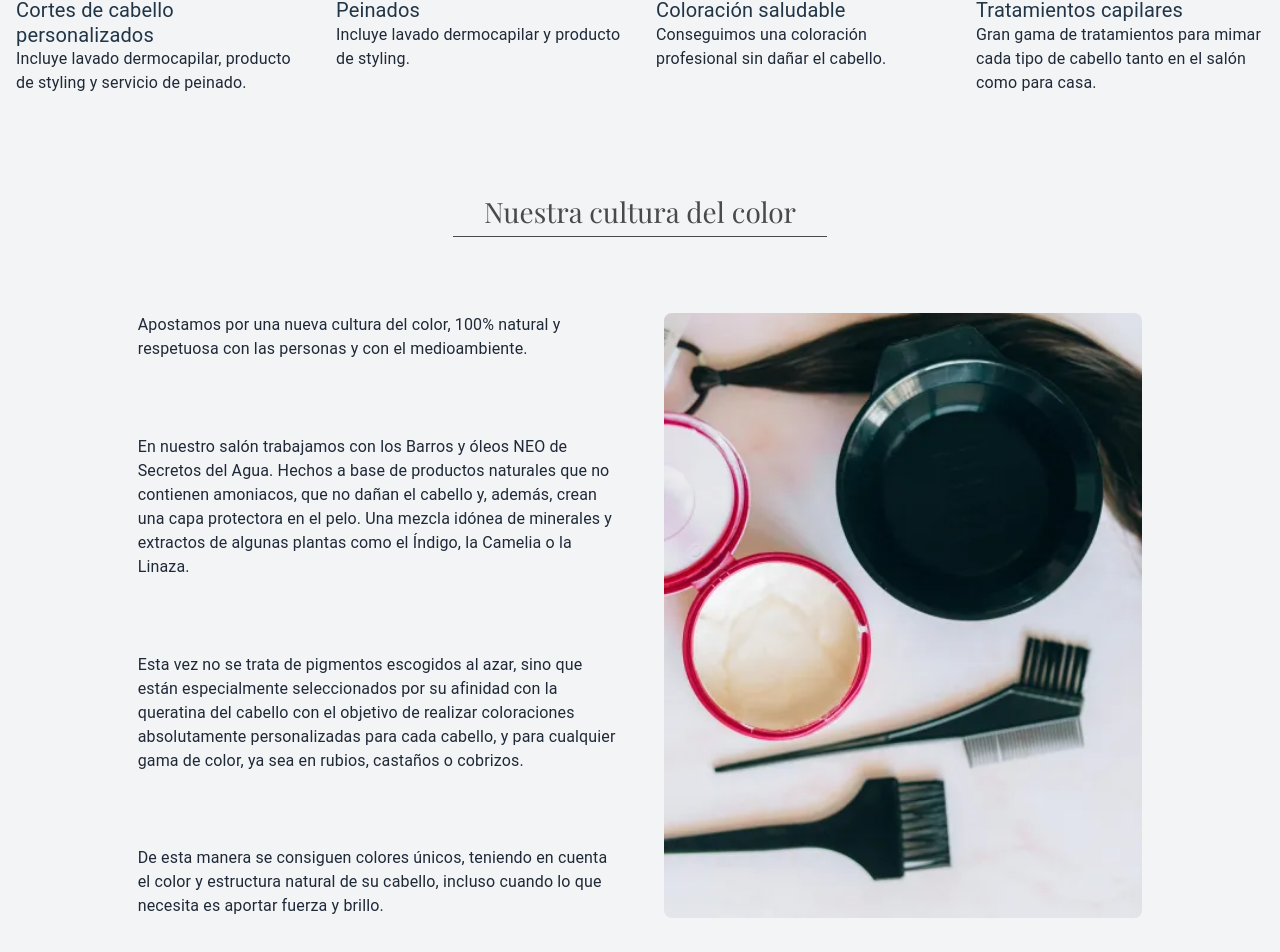
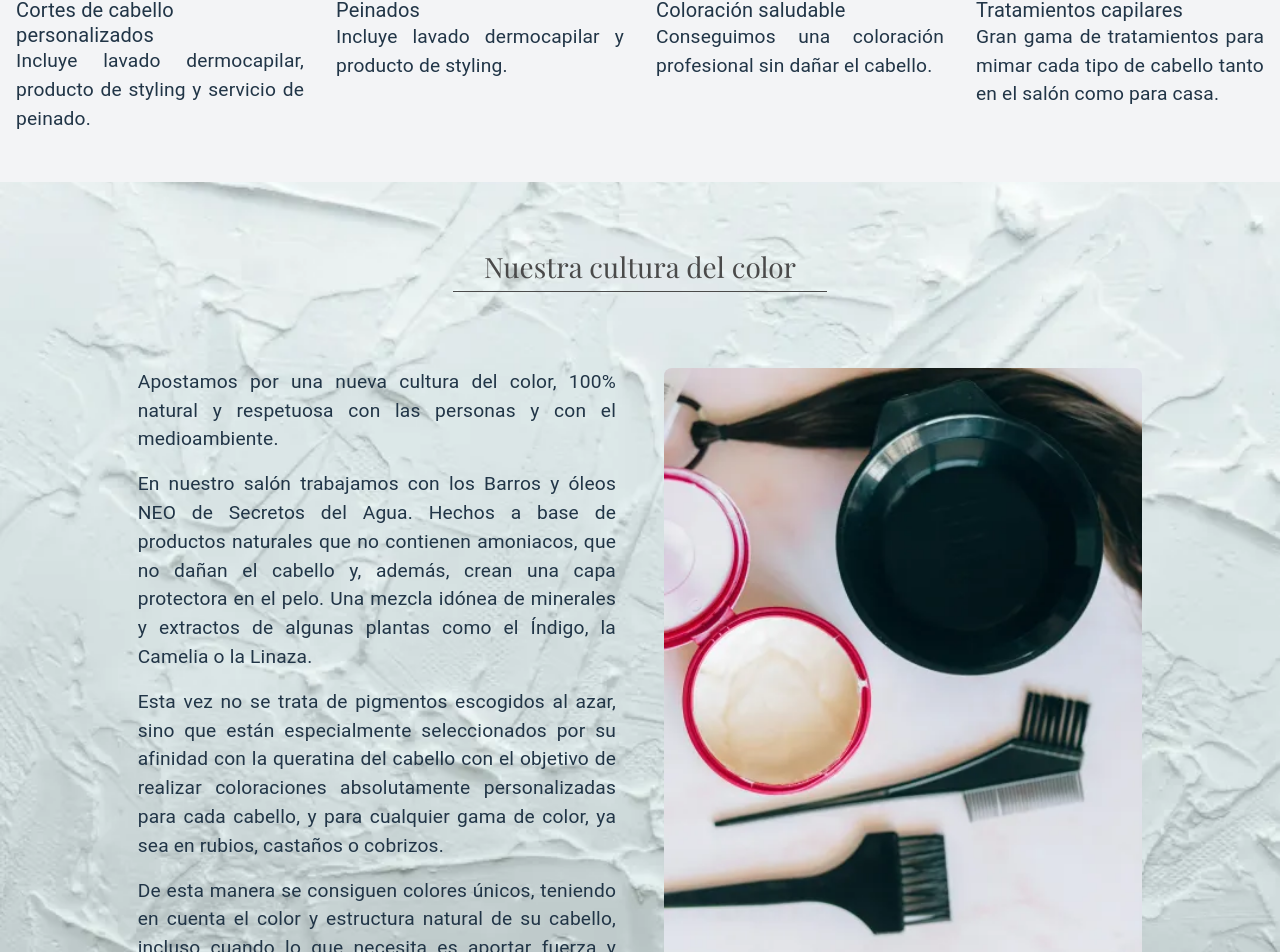
Before and after one commit to micrana23/proyecto-peluqueria, a React (Vite) app in the folder peluqueria-frontend/: page /servicios/peluqueria in a window 1280 px wide. Shown: the part 1039-1991 px from the top of the page. Built offline with nearby package versions, Linux system fonts and the light colour scheme.

Commit message:
EstilosPeluqueria3

```diff
--- a/peluqueria-frontend/src/pages/Peluqueria.jsx
+++ b/peluqueria-frontend/src/pages/Peluqueria.jsx
@@ -1,8 +1,10 @@
 import React from "react";
 import Layout from "../components/Layout";
-import { Grid, Typography } from "@mui/material";
+import { Grid, Typography, useMediaQuery } from "@mui/material";
 
 const Peluqueria = () => {
+  const isSmallScreen = useMediaQuery("(max-width:599px)");
+
   const services = [
     {
       title: "Cortes de cabello personalizados",
@@ -90,8 +92,12 @@ const Peluqueria = () => {
               <Typography
                 variant="body1"
                 component="p"
-                align="left"
-                className="peluqueria-text"
+                sx={{
+                  fontSize: "1.2rem",
+                  textAlign: "justify",
+                  lineHeight: isSmallScreen ? 1.3 : 1.5, // Ajusta el lineHeight para pantallas pequeñas
+                  marginBottom: "16px", // Separación entre párrafos
+                }}
               >
                 {service.description}
               </Typography>
@@ -100,19 +106,31 @@ const Peluqueria = () => {
         </Grid>
 
         {/* Nuevo h2 con fondo y contenedor */}
-        <div className="bg-gray-100 py-8">
+        <div
+          className="bg-gray-100 py-8"
+          style={{
+            backgroundImage: "url('/assets/images/pintura_blanca.webp')",
+            backgroundSize: "cover", // Hace que la imagen ocupe todo el contenedor
+            backgroundPosition: "center", // Centra la imagen
+            backgroundRepeat: "no-repeat", // Evita que la imagen se repita
+          }}
+        >
           <div className="relative z-20 flex flex-col items-center justify-center my-8">
             <h2 className="custom-h2">Nuestra cultura del color</h2>
           </div>
 
           {/* Texto y Foto en columnas */}
-          <div className="flex flex-col lg:flex-row justify-center items-center lg:space-x-4 max-w-6xl mx-auto">
+          <div
+            className={`flex flex-col ${
+              isSmallScreen ? "space-y-4" : "lg:flex-row lg:space-x-4"
+            } justify-center items-center max-w-6xl mx-auto`}
+          >
             {/* Columna de texto */}
             <div
               className="lg:w-1/2 w-full p-4"
               style={{
-                maxWidth: "510.3px",
-                height: "637.017px",
+                maxWidth: isSmallScreen ? "100%" : "510.3px",
+                height: isSmallScreen ? "auto" : "637.017px",
                 display: "flex",
                 flexDirection: "column",
                 justifyContent: "space-between",
@@ -121,7 +139,12 @@ const Peluqueria = () => {
               <Typography
                 variant="body1"
                 component="p"
-                className="peluqueria-text"
+                sx={{
+                  fontSize: "1.2rem",
+                  textAlign: "justify",
+                  lineHeight: isSmallScreen ? 1.3 : 1.5, // Ajuste de lineHeight para pantallas pequeñas
+                  marginBottom: "16px",
+                }}
               >
                 Apostamos por una nueva cultura del color, 100% natural y
                 respetuosa con las personas y con el medioambiente.
@@ -130,7 +153,12 @@ const Peluqueria = () => {
               <Typography
                 variant="body1"
                 component="p"
-                className="peluqueria-text"
+                sx={{
+                  fontSize: "1.2rem",
+                  textAlign: "justify",
+                  lineHeight: isSmallScreen ? 1.3 : 1.5, // Ajuste de lineHeight para pantallas pequeñas
+                  marginBottom: "16px",
+                }}
               >
                 En nuestro salón trabajamos con los Barros y óleos NEO de
                 Secretos del Agua. Hechos a base de productos naturales que no
@@ -143,7 +171,12 @@ const Peluqueria = () => {
               <Typography
                 variant="body1"
                 component="p"
-                className="peluqueria-text"
+                sx={{
+                  fontSize: "1.2rem",
+                  textAlign: "justify",
+                  lineHeight: isSmallScreen ? 1.3 : 1.5,
+                  marginBottom: "16px",
+                }}
               >
                 Esta vez no se trata de pigmentos escogidos al azar, sino que
                 están especialmente seleccionados por su afinidad con la
@@ -155,7 +188,12 @@ const Peluqueria = () => {
               <Typography
                 variant="body1"
                 component="p"
-                className="peluqueria-text"
+                sx={{
+                  fontSize: "1.2rem",
+                  textAlign: "justify",
+                  lineHeight: isSmallScreen ? 1.3 : 1.5,
+                  marginBottom: "16px",
+                }}
               >
                 De esta manera se consiguen colores únicos, teniendo en cuenta
                 el color y estructura natural de su cabello, incluso cuando lo
@@ -166,14 +204,17 @@ const Peluqueria = () => {
             {/* Columna de imagen */}
             <div
               className="lg:w-1/2 w-full p-4"
-              style={{ maxWidth: "510.3px", height: "637.017px" }}
+              style={{
+                maxWidth: isSmallScreen ? "100%" : "510.3px",
+                height: isSmallScreen ? "auto" : "637.017px",
+              }}
             >
               <img
                 src="/assets/images/productos pelu.webp"
                 alt="Productos para el cabello"
                 style={{
                   width: "100%",
-                  height: "100%",
+                  height: isSmallScreen ? "auto" : "100%",
                   objectFit: "cover",
                   borderRadius: "8px",
                 }}
--- a/peluqueria-frontend/src/styles/global.css
+++ b/peluqueria-frontend/src/styles/global.css
@@ -10,27 +10,16 @@ body {
   padding: 0;
   background-color: #f8f8f8;
 }
+
 @layer components {
-  custom-h1 {
+  .custom-h1 {
     font-family: "Poppins", Helvetica, Arial, Lucida, sans-serif; /* Fuente personalizada */
     font-weight: 50; /* Peso de la fuente */
     font-size: 50px; /* Tamaño de fuente */
     color: #9e8484;
     text-align: center; /* Alineación */
   }
-}
-@media (max-width: 768px) {
-  .custom-h1 {
-    font-size: 38px; /* Tamaño para pantallas pequeñas */
-  }
-}
 
-@media (max-width: 480px) {
-  .custom-h1 {
-    font-size: 32px; /*Tamaño para pantallas muy pequeñas */
-  }
-}
-@layer components {
   .custom-h2 {
     font-family: "Playfair Display", serif;
     font-size: 1.75rem; /* Ajusta el tamaño para que sea menor que el h1 */
@@ -58,18 +47,18 @@ form {
 }
 
 section {
-  display:flex;
+  display: flex;
   width: 900px;
   height: 450px;
   margin: 0 auto;
 }
 
-section img{
+section img {
   width: 0px;
   flex-grow: 1;
   object-fit: cover;
-  opacity: .8;
-  transition: .5s ease;
+  opacity: 0.8;
+  transition: 0.5s ease;
 }
 
 section img:hover {
@@ -78,7 +67,6 @@ section img:hover {
   opacity: 1;
   filter: contrast(120%);
 }
-
 
 input,
 textarea {
@@ -100,18 +88,6 @@ button:hover {
 }
 
 .card-media {
-  height: 237.033;
+  height: 237.033px; /* Se añadió px */
   object-fit: cover;
 }
-
-@layer components {
-  .peluqueria-text {
-    @apply text-base leading-6 text-gray-800;
-  }
-
-  .peluqueria-text-extended {
-    text-align: justify;
-    font-size: 1.2rem;
-    line-height: 1.5;
-  }
-}
--- a/peluqueria-frontend/tailwind.config.js
+++ b/peluqueria-frontend/tailwind.config.js
@@ -1,5 +1,6 @@
 /** @type {import('tailwindcss').Config} */
 export default {
+  mode: "jit",
   content: ["./public/index.html", "./src/**/*.{js,ts,jsx,tsx,css}"],
   theme: {
     extend: {
```
Also changed, not shown: peluqueria-frontend/public/assets/images/Forbici.jpg (deleted).
